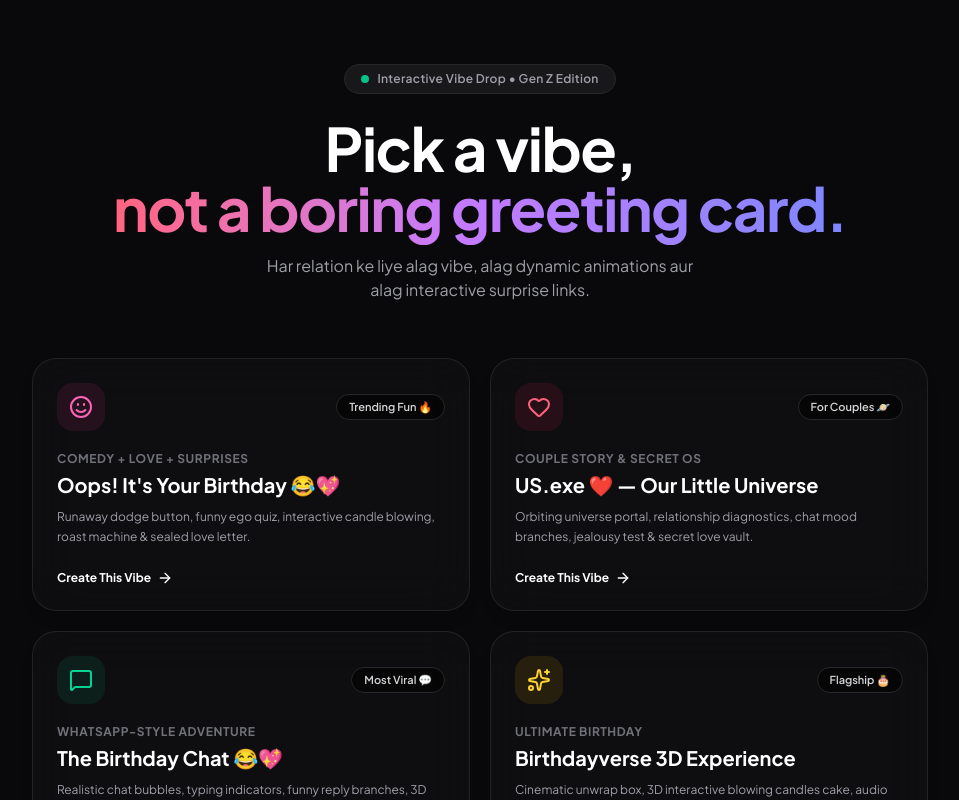
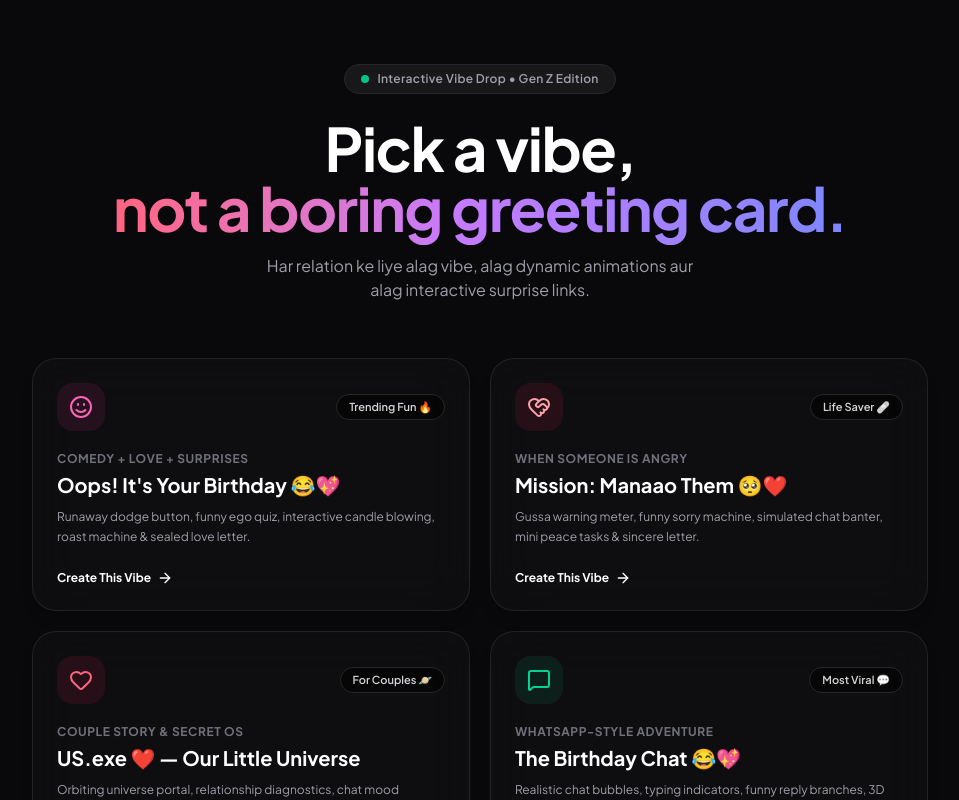
Before and after one commit to sameerkhan86926-a11y/vibe-wish, a Next.js app: page / in a window 1280 px wide. Shown: the top 800 px of the page, without its empty margins (160-1119 px from the left). Built offline with nearby package versions, Linux system fonts and the light colour scheme; a web font is replaced by a local one.

Commit message:
Update page.tsx

```diff
--- a/src/app/page.tsx
+++ b/src/app/page.tsx
@@ -1,5 +1,5 @@
 import Link from "next/link";
-import { Heart, Flame, Award, Sparkles, ArrowRight, Smile, MessageSquare  } from "lucide-react";
+import { Heart, Flame, Award, Sparkles, ArrowRight, Smile, MessageSquare, HeartHandshake  } from "lucide-react";
 
 const TEMPLATES = [
   {
@@ -14,6 +14,19 @@ const TEMPLATES = [
     icon: Smile,
     iconColor: "text-pink-400 bg-pink-500/10",
   },
+    {
+    id: "manaao",
+    title: "Mission: Manaao Them 🥺❤️",
+    target: "When Someone is Angry",
+    description: "Gussa warning meter, funny sorry machine, simulated chat banter, mini peace tasks & sincere letter.",
+    badge: "Life Saver 🩹",
+    href: "/create/manaao",
+    border: "hover:border-rose-400/50",
+    glow: "group-hover:shadow-rose-400/20",
+    icon: HeartHandshake,
+    iconColor: "text-rose-300 bg-rose-500/10",
+  },
+
     {
     id: "us",
     title: "US.exe ❤️ — Our Little Universe",
```
